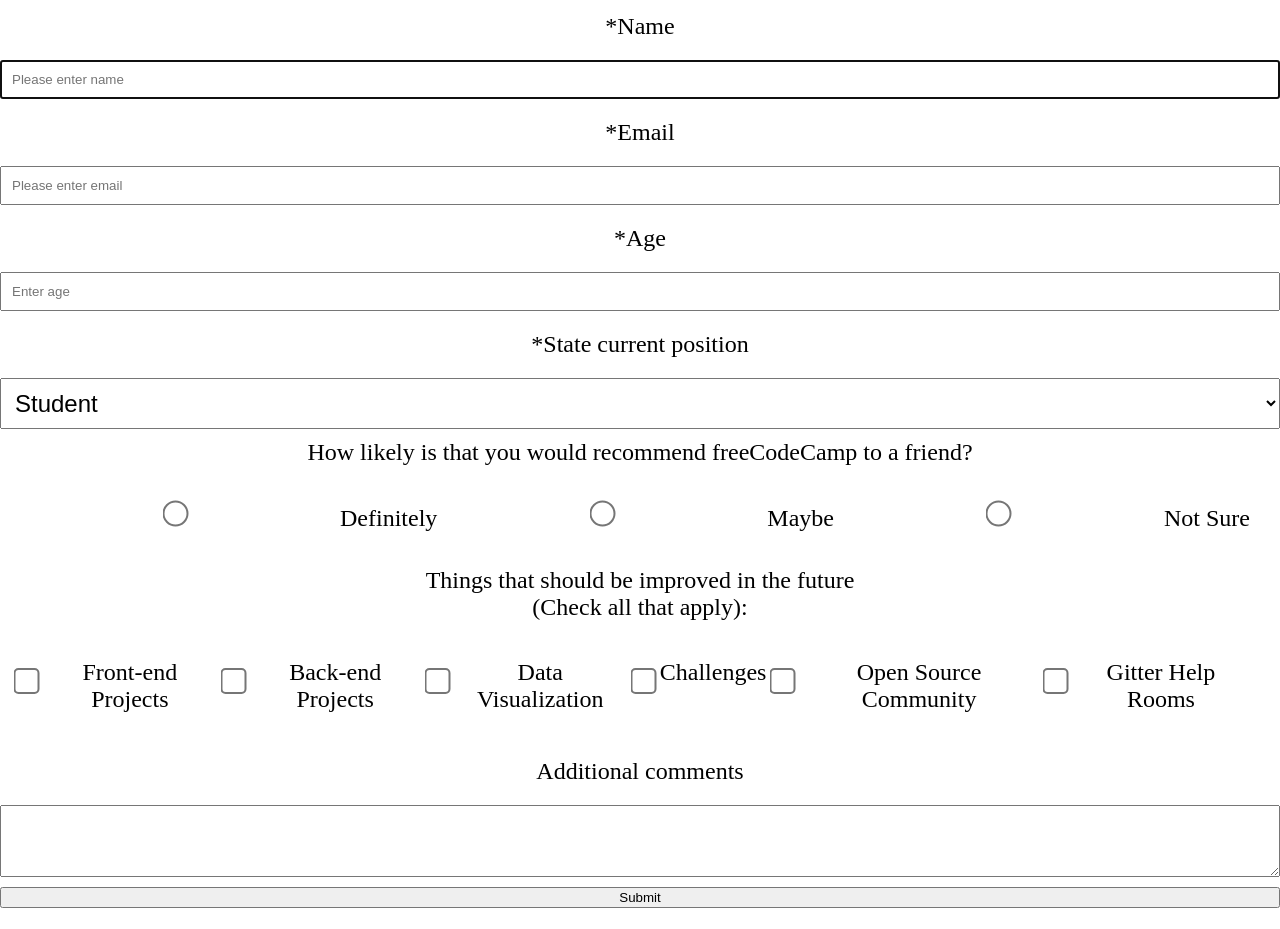
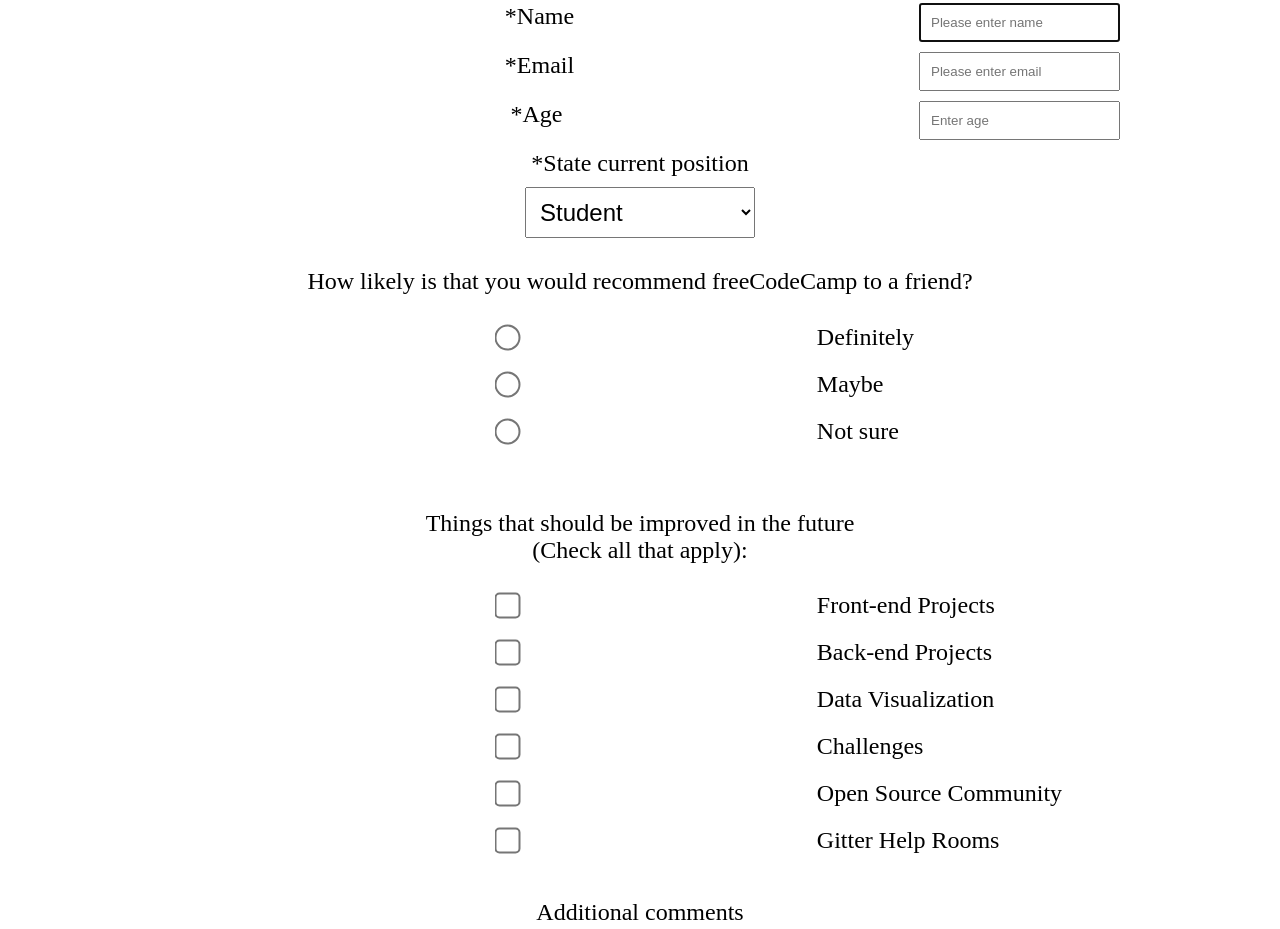
Before and after one commit to Pethaf/FCCSurveyPage, a plain HTML site: page index.html in a window 1280 px wide. Shown: the part 201-1130 px from the top of the page. Before the commit the page ends 1109 px from the top, so only its background shows below. Drawn offline with Linux system fonts and the light colour scheme.

Commit message:
Fix desktop layout

```diff
--- a/index.html
+++ b/index.html
@@ -28,7 +28,7 @@
         required
         placeholder="Please enter email"
         >
-    <label id="number-label" for="number">*Age</label>
+    <label id="number-label" for="number">*Age&nbsp; </label>
     <input
         type="number"
         id="number"
@@ -46,48 +46,65 @@
     </select>
     <fieldset>
         <legend> How likely is that you would recommend freeCodeCamp to a friend? </legend>
-            <input type="radio" name="userRating" id="Definitely
-            " value="Definitely">
-            <label for="Definitely">Definitely</label>
-            <input type="radio" name="userRating" id="Maybe" value="Maybe">
-            <label for="Maybe">Maybe</label>
-            <input type="radio" name="userRating" id="Not Sure" value="sure">
-            <label for="Not Sure">Not Sure</label>
+            <div>
+                <label for="Definitely">Definitely</label>
+                <input type="radio" name="userRating" id="Definitely" value="Definitely">
+            </div>
+            <div>
+                <label for="Maybe">Maybe</label>
+                <input type="radio" name="userRating" id="Maybe" value="Maybe">
+            </div>
+            <div>
+                <label for="Not sure">Not sure</label>
+                <input type="radio" name="userRating" id="Not Sure" value="sure">
+            </div>
         </fieldset>
         <fieldset>
             <legend>Things that should be improved in the future<br> (Check all that apply):</legend>
+                <div>
+                    <label for="Front-end Projects">Front-end Projects</label>
                     <input type="checkbox"
                            name="Front-end Projects"
                            id="Front-end Projects"
                            value="Front-end projects">
-                    <label for="Front-end Projects">Front-end Projects</label>
+                    </div>
+                    <div>
+                    <label for="Back-end projects">Back-end Projects</label>
                     <input type="checkbox"
                            name="Back-end projects"
                            id="Back-end projects"
                            value="Back-end projects">
-                    <label for="Back-end projects">Back-end Projects</label>
-                    <input type="checkbox"
+                    </div>
+                    <div>
+                        <label for="Data Visualization">Data Visualization</label>
+                        <input type="checkbox"
                            name="Data Visualization"
                            id="Data Visualization"
                            value="Data Visualization">
-                    <label for="Data Visualization">Data Visualization</label>
+                    </div>
+                    <div>
+                    <label for="Challenges">Challenges</label>
                     <input type="checkbox"
                            name="Challenges"
                            id="Challenges"
                            value="Challenges">
-                    <label for="Challenges">Challenges</label>
+                    </div>
+                    <div>
+                    <label for="Open Source Community">Open Source Community</label>
                     <input type="checkbox"
                            name="Open Source Community"
                            id="Open Source Community"
                            value="Open Source Community">
-                    <label for="Open Source Community">Open Source Community</label>
+                    </div>
+                    <div>
+                    <label for="Gitter Help Rooms">Gitter Help Rooms</label>
                     <input type="checkbox"
                         name="Gitter Help Room"
                         id="Gitter Help Room"
                         value="Gitter Help Rooms">
-                    <label for="Gitter Help Rooms">Gitter Help Rooms</label>
+                    </div>
             </fieldset>
-            <label for="additionalComments">
+            <label for="additionalComments" id="additionalCommentsLabel">
                 Additional comments
             </label>
             <textarea id="additionalComments" rows="4">
--- a/style.css
+++ b/style.css
@@ -17,10 +17,20 @@
     grid-template-columns: 1fr;
 }
 fieldset {
+    margin: 10px;
     border: none;
-    display: flex;
+    display:flex;
+    flex-direction: column;
+}
+fieldset div {
+    margin: 10px;
+    display:flex;
+    flex-direction: column;
 }
 
+fieldset div label {
+    order: 999999;
+}
 input[type="radio"]{
     margin: 0 auto;
     transform:scale(2)
@@ -37,3 +47,62 @@
     margin-bottom: 10px;
     margin-top: 10px;
 }
+
+#submit {
+    font-size: 100%;
+}
+
+@media screen and (min-width:720px){
+    form {
+        max-width: 960px;
+        margin: 0 auto;
+        display: grid;
+        grid-template-columns: repeat(4 1fr);
+        grid-column-gap: 0;
+        grid-row-gap: 10px;
+    }
+    label {
+        grid-column: 1/3;
+        margin: 0;
+        padding: 0;
+        text-align: center;
+    }
+    input {
+        grid-column: 3/4;
+        margin-right: 20px;
+        margin: 0;
+    }
+    #description {
+        grid-column: 1/5;
+    }
+
+    #position-label {
+        grid-column: 1/5;
+        text-align: center;
+    }
+    #dropdown {
+        grid-column: 1/5;
+        margin: 0 auto;
+    }
+    fieldset {
+        grid-column: 1/5;
+    }
+    fieldset div {
+        flex-direction: row;
+    }
+    div label{
+        order: 9999;
+        width: 30%;
+        text-align: left;
+    }
+    textarea {
+        grid-column: 1/5;
+    }
+    #additionalCommentsLabel
+    {
+        grid-column: 1/5;
+    }
+    button {
+        grid-column: 1/5;
+    }
+}
```
